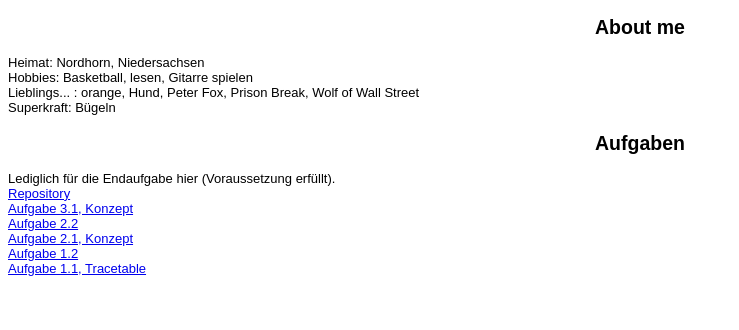
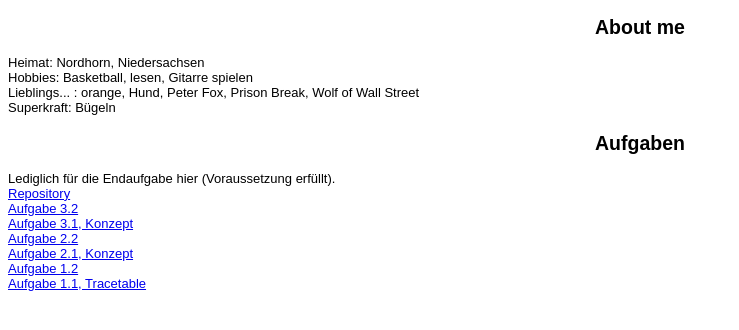
Before and after one commit to Jonas915/eia2_SoSe20, a plain HTML site: page steckbrief/steckbrief.htm in a window 1280 px wide. Shown: the whole page, without its empty margins (0-739 px from the left). Drawn offline with Linux system fonts and the light colour scheme.

Commit message:
a03 code

```diff
--- a/steckbrief/steckbrief.htm
+++ b/steckbrief/steckbrief.htm
@@ -23,6 +23,7 @@ h2 {
 	<h2>Aufgaben</h2>
 	<span>Lediglich für die Endaufgabe hier (Voraussetzung erfüllt).</span><br>
 	<a target="_blank" href="https://github.com/Jonas915/eia2_SoSe20">Repository</a><br>
+	<a target="_blank" href="https://jonas915.github.io/eia2_SoSe20/A03/Haushaltshilfe.html">Aufgabe 3.2</a><br>
 	<a target="_blank" href="https://jonas915.github.io/eia2_SoSe20/A03/Konzept.pdf">Aufgabe 3.1, Konzept</a><br>
 	<a target="_blank" href="https://jonas915.github.io/eia2_SoSe20/A02/Sequenzmemory.html">Aufgabe 2.2</a><br>
 	<a target="_blank" href="https://jonas915.github.io/eia2_SoSe20/A02/Konzept.pdf">Aufgabe 2.1, Konzept</a><br>
```
